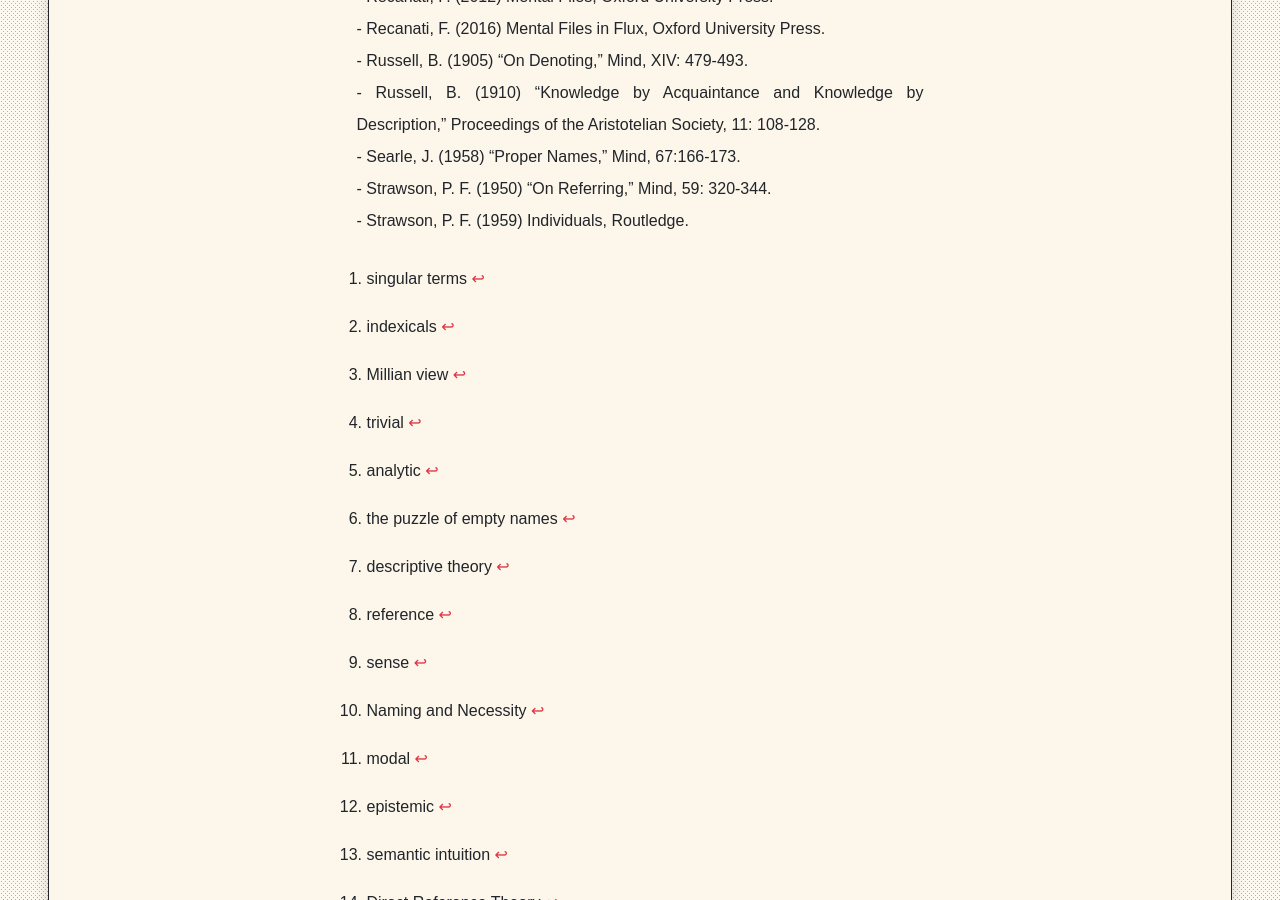
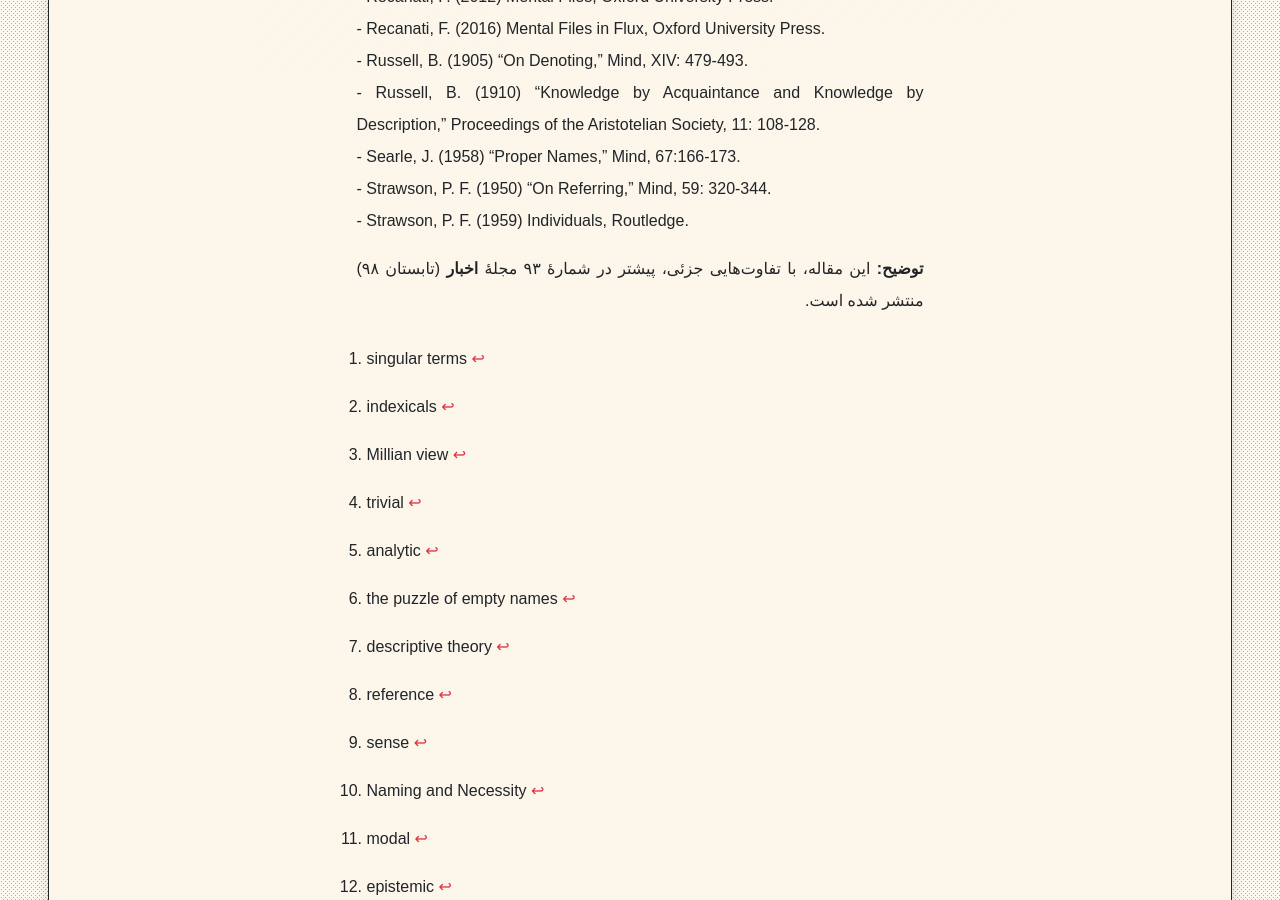
Before and after one commit to phicudemy/phicudemy.github.io, a Jekyll site: the page built from _posts/2025-04-04-singularterms-review.md, in a window 1280 px wide and 900 px high, scrolled down 9538 px. Built offline with Jekyll 4.4.1, drawn with Linux system fonts in a browser that asks for light colours; some web fonts are replaced.

Commit message:
TinaCMS content update

```diff
--- a/_posts/2025-04-04-singularterms-review.md
+++ b/_posts/2025-04-04-singularterms-review.md
@@ -179,3 +179,5 @@ editors, Oxford University Press, pp. 481-563. <br>
 - Strawson, P. F. (1959) Individuals, Routledge. <br>
 
 </p>
+
+**توضیح:** این مقاله، با تفاوت‌هایی جزئی، پیشتر در شمارهٔ ۹۳ مجلهٔ **اخبار** (تابستان ۹۸) منتشر شده است.
```
